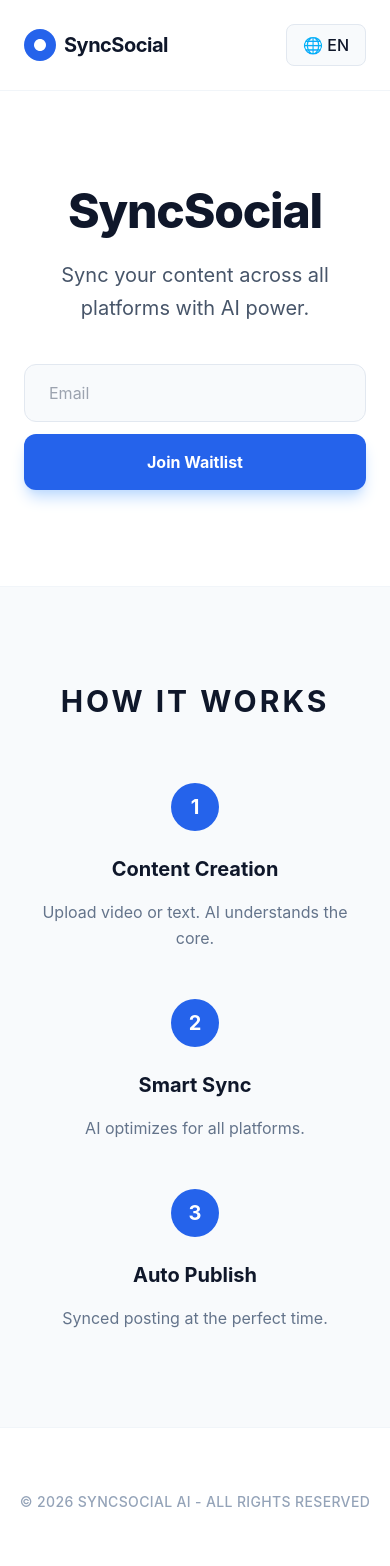
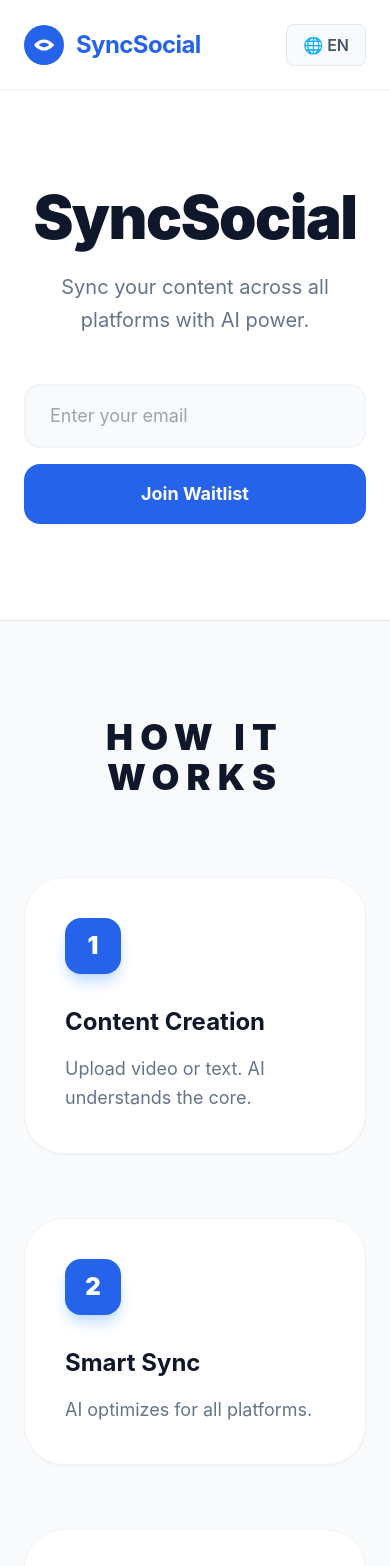
Before and after one commit to JoSync/syncsocial-web, a Next.js app: page / in a window 390 px wide. Shown: the top 1566 px of the page. Built offline with nearby package versions, Linux system fonts and the light colour scheme.

Commit message:
Update page.js

```diff
--- a/app/page.js
+++ b/app/page.js
@@ -1,11 +1,11 @@
 "use client";
 import React, { useState } from 'react';
 
-// Stabiele Logo Component
+// De oorspronkelijke blauwe logo-badge
 const Logo = ({ className }) => (
-  <svg viewBox="0 0 128 128" className={className} fill="none" xmlns="http://www.w3.org/2000/svg">
-    <path d="M64 128C99.3462 128 128 99.3462 128 64C128 28.6538 99.3462 0 64 0C28.6538 0 0 28.6538 0 64C0 99.3462 28.6538 128 64 128Z" fill="#2563EB"/>
-    <path d="M40 64C40 50.7452 50.7452 40 64 40C77.2548 40 88 50.7452 88 64C88 77.2548 77.2548 88 64 88C50.7452 88 40 77.2548 40 64Z" fill="white"/>
+  <svg viewBox="0 0 100 100" className={className} xmlns="http://www.w3.org/2000/svg">
+    <circle cx="50" cy="50" r="50" fill="#2563EB" />
+    <path d="M30 50 Q50 30 70 50 Q50 70 30 50" stroke="white" strokeWidth="8" fill="none" strokeLinecap="round" />
   </svg>
 );
 
@@ -15,10 +15,42 @@ export default function Home() {
   const [lang, setLang] = useState("EN");
 
   const translations = {
-    EN: { hero: "SyncSocial", sub: "Sync your content across all platforms with AI power.", btn: "Join Waitlist", flow: "HOW IT WORKS", s: ["Content Creation", "Smart Sync", "Auto Publish"], d: ["Upload video or text. AI understands the core.", "AI optimizes for all platforms.", "Synced posting at the perfect time."] },
-    NL: { hero: "SyncSocial", sub: "Synchroniseer je content over alle platforms met AI kracht.", btn: "Join Wachtlijst", flow: "HOE HET WERKT", s: ["Content Creatie", "Smart Sync", "Auto Publish"], d: ["Upload video of tekst. AI begrijpt de kern.", "AI optimaliseert voor elk platform.", "Gesynchroniseerd plaatsen op het juiste moment."] },
-    ES: { hero: "SyncSocial", sub: "Sincroniza tu contenido en todas las plataformas con IA.", btn: "Unirse", flow: "CÓMO FUNCIONA", s: ["Creación", "Smart Sync", "Auto Publicar"], d: ["Sube video o texto. La IA entiende la esencia.", "IA optimiza para redes sociales.", "Publicación sincronizada ideal."] },
-    ZH: { hero: "SyncSocial", sub: "利用 AI 力量同步您的所有平台内容。", btn: "加入候补名单", flow: "工作原理", s: ["内容创作", "智能同步", "自动发布"], d: ["上传视频或文本。AI 理解核心。", "AI 为所有平台优化。", "在最佳时间自动同步发布。"] }
+    EN: {
+      hero: "SyncSocial",
+      sub: "Sync your content across all platforms with AI power.",
+      placeholder: "Enter your email",
+      btn: "Join Waitlist",
+      flowTitle: "How It Works",
+      steps: ["Content Creation", "Smart Sync", "Auto Publish"],
+      desc: ["Upload video or text. AI understands the core.", "AI optimizes for all platforms.", "Synced posting at the perfect time."]
+    },
+    NL: {
+      hero: "SyncSocial",
+      sub: "Synchroniseer je content over alle platforms met AI kracht.",
+      placeholder: "Voer je email in",
+      btn: "Join Wachtlijst",
+      flowTitle: "Hoe Het Werkt",
+      steps: ["Content Creatie", "Smart Sync", "Auto Publish"],
+      desc: ["Upload video of tekst. AI begrijpt de kern.", "AI optimaliseert voor elk platform.", "Gesynchroniseerd plaatsen op het juiste moment."]
+    },
+    ES: {
+      hero: "SyncSocial",
+      sub: "Sincroniza tu contenido en todas las plataformas con IA.",
+      placeholder: "Tu correo electrónico",
+      btn: "Unirse",
+      flowTitle: "Cómo Funciona",
+      steps: ["Creación", "Smart Sync", "Auto Publicar"],
+      desc: ["Sube video o texto. La IA entiende la esencia.", "IA optimiza para redes sociales.", "Publicación sincronizada ideal."]
+    },
+    ZH: {
+      hero: "SyncSocial",
+      sub: "利用 AI 力量同步您的所有平台内容。",
+      placeholder: "您的电子邮件地址",
+      btn: "加入候补名单",
+      flowTitle: "工作原理",
+      steps: ["内容创作", "智能同步", "自动发布"],
+      desc: ["上传视频或文本。AI 深入理解核心。", "AI 为所有平台优化。", "在最佳时间自动同步发布。"]
+    }
   };
 
   const t = translations[lang];
@@ -39,17 +71,25 @@ export default function Home() {
 
       {/* NAVIGATIE */}
       <nav className="flex justify-between items-center p-6 max-w-7xl mx-auto border-b border-slate-100">
-        <div className="flex items-center gap-2">
-          <Logo className="w-8 h-8" />
-          <span className="font-bold text-xl tracking-tight">SyncSocial</span>
+        <div className="flex items-center gap-3">
+          <Logo className="w-10 h-10" />
+          <span className="font-bold text-2xl text-blue-600 tracking-tight">SyncSocial</span>
         </div>
+
+        {/* TAAL DROPDOWN */}
         <div className="relative group">
-          <button className="bg-slate-50 border border-slate-200 px-4 py-2 rounded-lg flex items-center gap-2 font-medium">
+          <button className="bg-slate-50 border border-slate-200 px-4 py-2 rounded-lg flex items-center gap-2 font-semibold text-slate-600 hover:bg-slate-100 transition-all">
             🌐 {lang}
           </button>
-          <div className="absolute right-0 mt-2 w-32 bg-white border border-slate-200 rounded-lg hidden group-hover:block shadow-xl z-50">
+          <div className="absolute right-0 mt-2 w-32 bg-white border border-slate-200 rounded-xl hidden group-hover:block shadow-2xl z-50 overflow-hidden">
             {['EN', 'NL', 'ES', 'ZH'].map(l => (
-              <button key={l} onClick={() => setLang(l)} className="w-full px-4 py-3 text-left hover:bg-slate-50 transition-colors font-semibold">{l}</button>
+              <button
+                key={l}
+                onClick={() => setLang(l)}
+                className="w-full px-4 py-3 text-left hover:bg-blue-50 hover:text-blue-600 transition-colors font-bold text-sm"
+              >
+                {l}
+              </button>
             ))}
           </div>
         </div>
@@ -57,59 +97,60 @@ export default function Home() {
 
       {/* HERO SECTIE */}
       <section className="py-24 px-6 text-center max-w-4xl mx-auto">
-        <h1 className="text-5xl md:text-7xl font-extrabold mb-6 tracking-tight text-slate-900">
+        <h1 className="text-6xl md:text-7xl font-black mb-6 text-slate-900 tracking-tight">
           {t.hero}
         </h1>
-        <p className="text-xl text-slate-600 mb-10 leading-relaxed">
+        <p className="text-xl md:text-2xl text-slate-500 mb-12 leading-relaxed">
           {t.sub}
         </p>
 
-        <form onSubmit={handleSubmit} className="max-w-md mx-auto flex flex-col sm:flex-row gap-3">
+        {/* EMAIL FORMULIER */}
+        <form onSubmit={handleSubmit} className="max-w-md mx-auto flex flex-col sm:flex-row gap-4">
           <input
             type="email"
-            placeholder="Email"
-            className="flex-1 bg-slate-50 border border-slate-200 px-6 py-4 rounded-xl outline-none focus:border-blue-500 transition-all"
+            placeholder={t.placeholder}
+            className="flex-1 bg-slate-50 border-2 border-slate-100 px-6 py-4 rounded-2xl outline-none focus:border-blue-500 focus:bg-white transition-all text-lg"
             value={email}
             onChange={(e) => setEmail(e.target.value)}
             required
           />
-          <button type="submit" className="bg-blue-600 text-white px-8 py-4 rounded-xl font-bold hover:bg-blue-700 transition-all shadow-lg shadow-blue-200">
+          <button type="submit" className="bg-blue-600 text-white px-10 py-4 rounded-2xl font-bold text-lg hover:bg-blue-700 hover:shadow-xl hover:shadow-blue-200 transition-all transform active:scale-95">
             {t.btn}
           </button>
         </form>
-        {status && <p className="mt-4 text-blue-600 font-bold">{status}</p>}
+        {status && <p className="mt-6 text-blue-600 font-black text-lg animate-bounce">{status}</p>}
       </section>
 
       {/* FLOW SECTIE (HOW IT WORKS) */}
 
-      <section className="py-24 bg-slate-50 border-y border-slate-100">
+      <section className="py-24 bg-slate-50 border-y border-slate-200">
         <div className="max-w-6xl mx-auto px-6">
-          <h2 className="text-3xl font-bold mb-16 text-center text-slate-900 uppercase tracking-widest">{t.flow}</h2>
-          <div className="grid grid-cols-1 md:grid-cols-3 gap-12 text-center">
+          <h2 className="text-4xl font-black mb-20 text-center text-slate-900 uppercase tracking-[0.2em]">{t.flowTitle}</h2>
+          <div className="grid grid-cols-1 md:grid-cols-3 gap-16">
             {/* Stap 1 */}
-            <div>
-              <div className="w-12 h-12 bg-blue-600 text-white rounded-full flex items-center justify-center font-bold mx-auto mb-6 text-xl">1</div>
-              <h3 className="text-xl font-bold mb-4">{t.s[0]}</h3>
-              <p className="text-slate-500 leading-relaxed">{t.d[0]}</p>
+            <div className="bg-white p-10 rounded-[2.5rem] shadow-sm border border-slate-100">
+              <div className="w-14 h-14 bg-blue-600 text-white rounded-2xl flex items-center justify-center font-black text-2xl mb-8 shadow-lg shadow-blue-200">1</div>
+              <h3 className="text-2xl font-bold mb-4 text-slate-900">{t.steps[0]}</h3>
+              <p className="text-slate-500 leading-relaxed text-lg">{t.desc[0]}</p>
             </div>
             {/* Stap 2 */}
-            <div>
-              <div className="w-12 h-12 bg-blue-600 text-white rounded-full flex items-center justify-center font-bold mx-auto mb-6 text-xl">2</div>
-              <h3 className="text-xl font-bold mb-4">{t.s[1]}</h3>
-              <p className="text-slate-500 leading-relaxed">{t.d[1]}</p>
+            <div className="bg-white p-10 rounded-[2.5rem] shadow-sm border border-slate-100">
+              <div className="w-14 h-14 bg-blue-600 text-white rounded-2xl flex items-center justify-center font-black text-2xl mb-8 shadow-lg shadow-blue-200">2</div>
+              <h3 className="text-2xl font-bold mb-4 text-slate-900">{t.steps[1]}</h3>
+              <p className="text-slate-500 leading-relaxed text-lg">{t.desc[1]}</p>
             </div>
             {/* Stap 3 */}
-            <div>
-              <div className="w-12 h-12 bg-blue-600 text-white rounded-full flex items-center justify-center font-bold mx-auto mb-6 text-xl">3</div>
-              <h3 className="text-xl font-bold mb-4">{t.s[2]}</h3>
-              <p className="text-slate-500 leading-relaxed">{t.d[2]}</p>
+            <div className="bg-white p-10 rounded-[2.5rem] shadow-sm border border-slate-100">
+              <div className="w-14 h-14 bg-blue-600 text-white rounded-2xl flex items-center justify-center font-black text-2xl mb-8 shadow-lg shadow-blue-200">3</div>
+              <h3 className="text-2xl font-bold mb-4 text-slate-900">{t.steps[2]}</h3>
+              <p className="text-slate-500 leading-relaxed text-lg">{t.desc[2]}</p>
             </div>
           </div>
         </div>
       </section>
 
       {/* FOOTER */}
-      <footer className="py-16 text-center text-slate-400 text-sm font-medium tracking-wide">
+      <footer className="py-20 text-center text-slate-400 font-bold uppercase tracking-[0.4em] text-xs">
         © 2026 SYNCSOCIAL AI - ALL RIGHTS RESERVED
       </footer>
 
```
